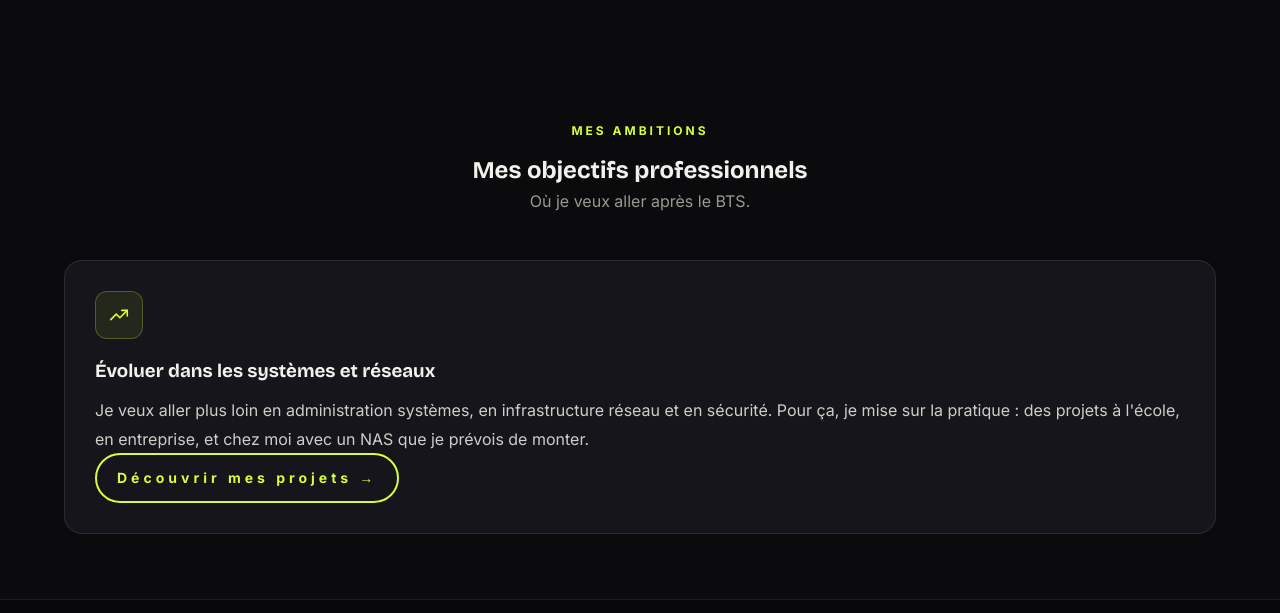
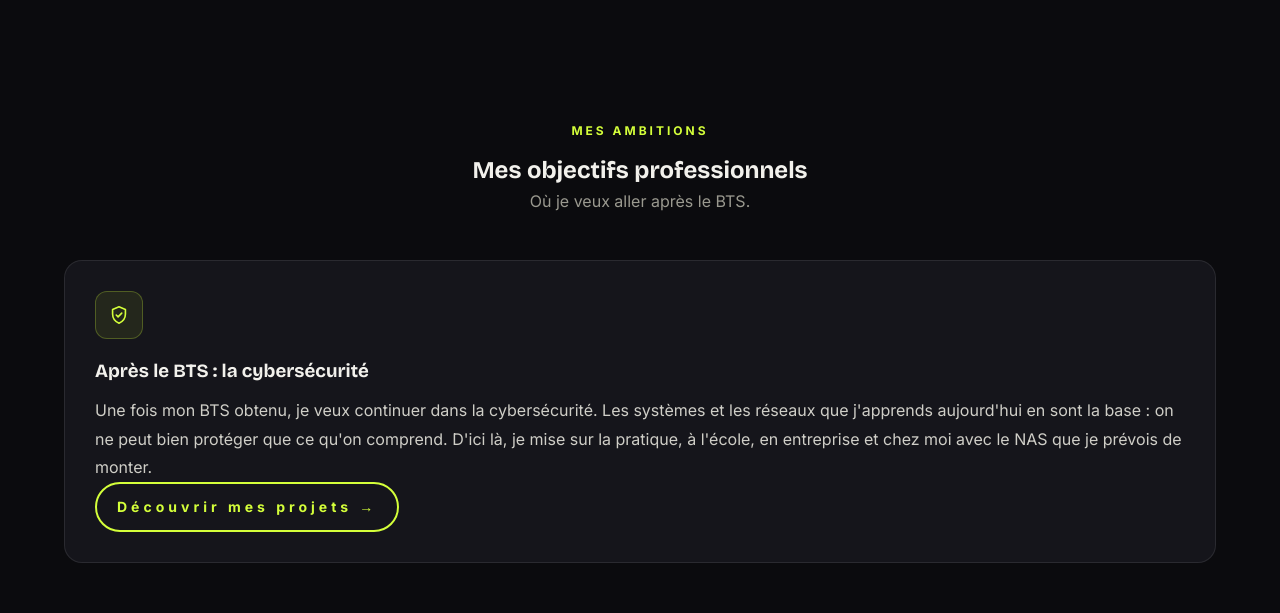
Before and after one commit to s93fbigboss/portfoliovf, a plain HTML site: page profil.html in a window 1280 px wide. Shown: the part 2802-3415 px from the top of the page. Drawn offline with nearby package versions, Linux system fonts and the light colour scheme.

Commit message:
Objectif après le BTS : la cybersécurité (accueil, profil, formation)
Co-Authored-By: Claude Opus 5.5 <noreply@anthropic.com>
Claude-Session: https://claude.ai/code/session_01SjCokHuGz193KR6yYWkcvU

```diff
--- a/profil.html
+++ b/profil.html
@@ -341,12 +341,12 @@
 
             <div class="objective-card reveal">
 
-                <div class="objective-icon icon-box"><svg class="ui-icon" viewBox="0 0 24 24" fill="none" stroke="currentColor" stroke-width="1.75" stroke-linecap="round" stroke-linejoin="round" aria-hidden="true"><path d="m3 17 6-6 4 4 8-8"/><path d="M15 7h6v6"/></svg></div>
+                <div class="objective-icon icon-box"><svg class="ui-icon" viewBox="0 0 24 24" fill="none" stroke="currentColor" stroke-width="1.75" stroke-linecap="round" stroke-linejoin="round" aria-hidden="true"><path d="M12 3 5 6v5c0 4.5 3 8.3 7 10 4-1.7 7-5.5 7-10V6z"/><path d="m9 12 2 2 4-4"/></svg></div>
 
-                <h3>Évoluer dans les systèmes et réseaux</h3>
+                <h3>Après le BTS : la cybersécurité</h3>
 
                 <p>
-                    Je veux aller plus loin en administration systèmes, en infrastructure réseau et en sécurité. Pour ça, je mise sur la pratique : des projets à l'école, en entreprise, et chez moi avec un NAS que je prévois de monter.
+                    Une fois mon BTS obtenu, je veux continuer dans la cybersécurité. Les systèmes et les réseaux que j'apprends aujourd'hui en sont la base : on ne peut bien protéger que ce qu'on comprend. D'ici là, je mise sur la pratique, à l'école, en entreprise et chez moi avec le NAS que je prévois de monter.
                 </p>
 
                 <a href="projets.html" class="btn btn-primary uiverse-cta uiverse-cta--type1">
--- a/script.js
+++ b/script.js
@@ -77,7 +77,8 @@ const typingText = document.getElementById("typing-text");
 const typingWords = [
     "Étudiant en BTS SIO SISR",
     "Pilote d'activité chez Orange",
-    "Passionné d'informatique"
+    "Passionné d'informatique",
+    "Cap sur la cybersécurité"
 ];
 
 let wordIndex = 0;
```
Also changed, not shown: formation.html (+2 -2 lines), index.html (+1 -1 lines).
